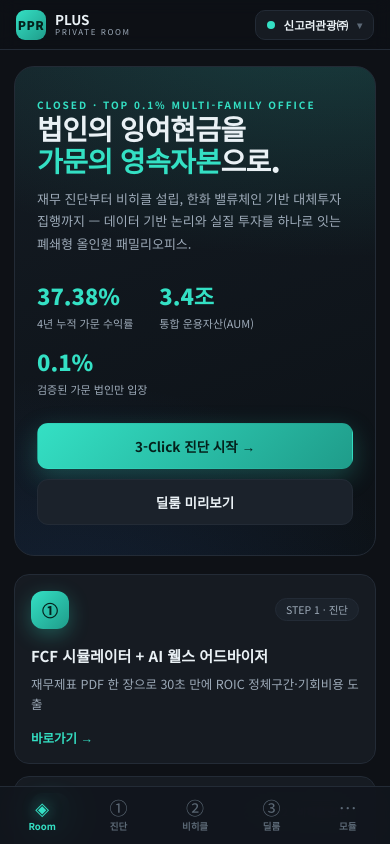
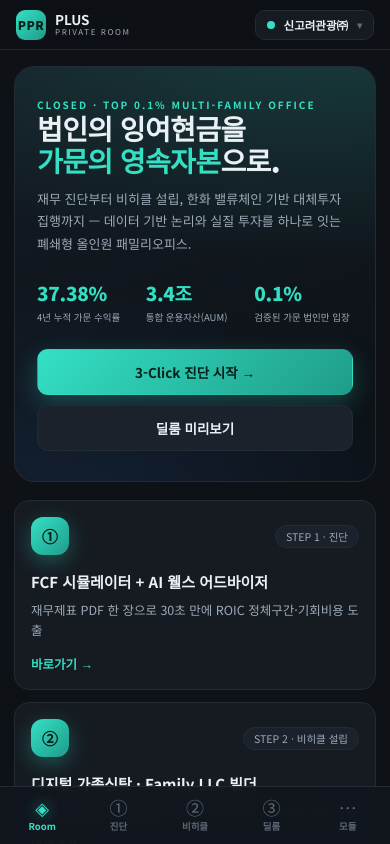
Before and after one commit to ppuzz1234/hpr, a React (Vite) app in the folder frontend/: page / in a window 390 px wide. Built offline with nearby package versions, Linux system fonts and the light colour scheme.

Commit message:
햄버거 메뉴 수정

```diff
--- a/frontend/index.html
+++ b/frontend/index.html
@@ -6,6 +6,9 @@
   <title>PLUS Private Room — Multi-Family Office</title>
   <link rel="preconnect" href="https://fonts.googleapis.com" />
   <link href="https://fonts.googleapis.com/css2?family=Inter:wght@400;500;600;700;800&family=Noto+Sans+KR:wght@400;500;700;900&display=swap" rel="stylesheet" />
+  <!-- favicon: 아래 파일을 frontend/public/ 에 넣으면 적용됩니다 (없으면 무시됨) -->
+  <link rel="icon" type="image/png" href="/favicon.png" />
+  <link rel="apple-touch-icon" href="/favicon.png" />
 </head>
 <body>
   <div id="root"></div>
--- a/frontend/src/components/DeviceFrame.jsx
+++ b/frontend/src/components/DeviceFrame.jsx
@@ -46,7 +46,7 @@ export default function DeviceFrame() {
         </div>
       </div>
       <div className="caption">
-        <div className="t"><b>iPhone 17 Pro</b> · Hanwha Private Room Simulator</div>
+        <div className="t"><b>iPhone 17 Pro</b> · PLUS Private Room Simulator</div>
         <a href="/">전체 화면(브라우저)으로 열기 →</a>
       </div>
     </div>
--- a/frontend/src/components/Layout.jsx
+++ b/frontend/src/components/Layout.jsx
@@ -13,6 +13,7 @@ export default function Layout() {
   return (
     <div id="app">
       <Sidebar open={sidebarOpen} onNavigate={() => setSidebarOpen(false)} />
+      {sidebarOpen && <div className="sidebar-backdrop" onClick={() => setSidebarOpen(false)} />}
       <main className="main">
         {/* <StatusBar /> */}
         <Topbar onHamburger={() => setSidebarOpen((o) => !o)} />
--- a/frontend/src/styles.css
+++ b/frontend/src/styles.css
@@ -393,6 +393,7 @@ input[type=range]::-moz-range-thumb { width: 18px; height: 18px; border: none; b
 /* mobile-only chrome (hidden by default) */
 .statusbar { display: none; }
 .bottom-nav { display: none; }
+.sidebar-backdrop { display: none; }
 .topbar-brand { display: none; }
 
 /* responsive */
@@ -402,10 +403,14 @@ input[type=range]::-moz-range-thumb { width: 18px; height: 18px; border: none; b
   .hero-phone { display: none; }
 }
 @media (max-width: 820px) {
-  .sidebar { position: fixed; left: 0; top: 0; bottom: 0; z-index: 150; transform: translateX(-100%); transition: .25s; }
+  .sidebar { position: fixed; left: 0; top: 0; bottom: 0; z-index: 1600; transform: translateX(-100%); transition: .25s; box-shadow: 0 0 40px rgba(0,0,0,.5); }
   .sidebar.open { transform: none; }
+  /* 햄버거 확장 시 사이드바를 topbar(z-index:500) 위로 + 닫기용 backdrop */
+  .sidebar-backdrop { display: block; position: fixed; inset: 0; z-index: 1500; background: rgba(6,9,12,.55); backdrop-filter: blur(2px); }
   .hamburger { display: block; }
-  .g-2, .g-3, .g-4, .advisor-grid { grid-template-columns: 1fr; }
+  .g-2, .g-3, .advisor-grid { grid-template-columns: 1fr; }
+  /* KPI 지표 타일은 1열로 무너뜨리지 않고 2열 유지 → 내용 좌측 쏠림 방지 */
+  .g-4 { grid-template-columns: repeat(2, 1fr); }
   .span-2 { grid-column: span 1; }
   .step-track, .search { display: none; }
 }
@@ -458,9 +463,11 @@ input[type=range]::-moz-range-thumb { width: 18px; height: 18px; border: none; b
   .hero { padding: 30px 22px; border-radius: 20px; }
   .hero h1 { font-size: 28px; letter-spacing: -.6px; }
   .hero p { font-size: 13px; margin-top: 12px; }
-  .hero .stat-row { gap: 14px 26px; flex-wrap: wrap; margin-top: 24px; }
-  .hero .stat .n { font-size: 22px; }
-  .hero .stat .l { font-size: 11px; }
+  /* 3개 stat을 한 줄에 균등 배치 (마지막 항목이 다음 줄로 내려가지 않도록) */
+  .hero .stat-row { gap: 10px; flex-wrap: nowrap; margin-top: 24px; }
+  .hero .stat { flex: 1 1 0; min-width: 0; }
+  .hero .stat .n { font-size: 19px; letter-spacing: -.3px; }
+  .hero .stat .l { font-size: 9.5px; line-height: 1.3; margin-top: 5px; }
   .hero .cta-row { flex-direction: column; gap: 10px; margin-top: 26px; }
   .hero .cta-row .btn { width: 100%; }
 
--- a/package.json
+++ b/package.json
@@ -2,7 +2,7 @@
   "name": "hanwha-private-room",
   "private": true,
   "version": "0.1.0",
-  "description": "Hanwha Private Room — B2B 폐쇄형 멀티패밀리오피스 플랫폼 (React + Node.js monorepo)",
+  "description": "PLUS Private Room — B2B 폐쇄형 멀티패밀리오피스 플랫폼 (React + Node.js monorepo)",
   "workspaces": [
     "frontend",
     "backend"
```
